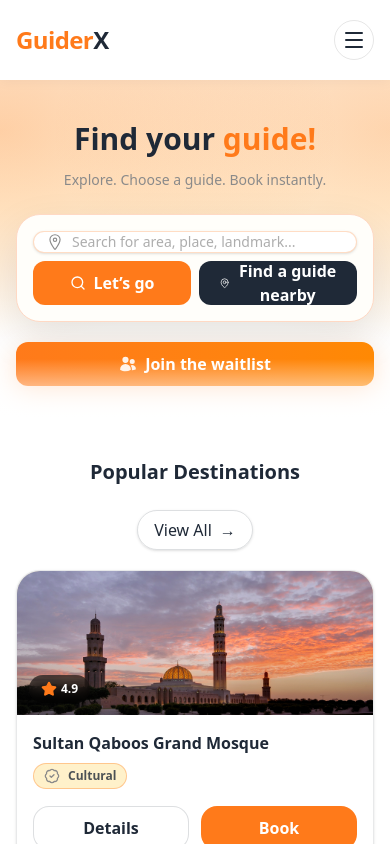
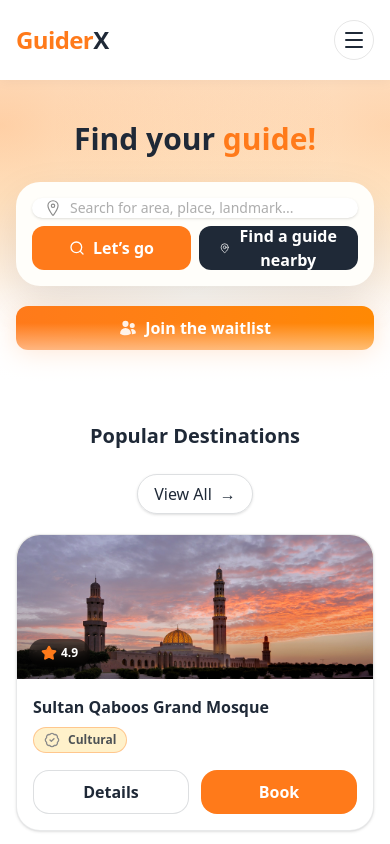
Before and after one commit to AsalaAlsalhi/GuiderX, a Next.js app: page / in a window 390 px wide. Shown: the top 844 px of the page. Built offline with nearby package versions, Linux system fonts and the light colour scheme.

Commit message:
Hero mobile cleanup - remove borders

```diff
--- a/components/Hero.tsx
+++ b/components/Hero.tsx
@@ -21,27 +21,24 @@ export default function Hero() {
       <div className="container relative">
         <div className="pt-10 sm:pt-14 md:pt-24 pb-8 sm:pb-10 md:pb-16">
           <div className="max-w-5xl mx-auto text-center">
+            {/* Title */}
             <h1 className="text-3xl sm:text-4xl md:text-6xl font-extrabold leading-tight">
               <span className="text-[var(--brand-green)]">Find your </span>
               <span className="text-[var(--brand-gold)]">guide!</span>
             </h1>
 
-            <p className="mt-3 text-sm sm:text-base md:text-lg text-[var(--brand-olive)] max-w-2xl mx-auto">
-              Explore. Choose a guide. Book instantly.
-            </p>
-
             {/* Search */}
-<div className="mt-6 sm:mt-8 max-w-2xl mx-auto">
-              <div className="search-shell">
+            <div className="mt-6 sm:mt-8 max-w-2xl mx-auto">
+              <div className="search-shell border-0">
                 <div className="flex flex-col md:flex-row items-stretch gap-2">
-                  {/* ✅ Input رجعناه + شلّينا الحد الأسود */}
+                  {/* Input (NO BORDER) */}
                   <div
                     className="
-                      flex-1 flex items-center gap-2 rounded-xl bg-white px-3 h-11
-                      border border-[var(--brand-gold)]/25
+                      flex-1 flex items-center gap-2
+                      rounded-xl bg-white px-3 h-11
                       shadow-sm
-                      focus-within:border-[var(--brand-gold)]/45
-                      focus-within:ring-4 focus-within:ring-[var(--brand-gold)]/15
+                      focus-within:ring-4
+                      focus-within:ring-[var(--brand-gold)]/15
                     "
                   >
                     <IoLocationOutline className="text-[var(--brand-olive)] text-lg shrink-0" />
@@ -91,10 +88,11 @@ export default function Hero() {
             {/* /Search */}
 
             {/* Waitlist */}
-<div className="mt-5 sm:mt-6 max-w-2xl mx-auto">
+            <div className="mt-5 sm:mt-6 max-w-2xl mx-auto">
               <button
                 onClick={() =>
-                  (window.location.href = "https://guiderx-waitlist.onrender.com/")
+                  (window.location.href =
+                    "https://guiderx-waitlist.onrender.com/")
                 }
                 className="
                   w-full h-11
@@ -111,9 +109,8 @@ export default function Hero() {
                 <HiUsers className="text-lg opacity-90" />
                 Join the waitlist
               </button>
-
-
             </div>
+            {/* /Waitlist */}
           </div>
         </div>
       </div>
```
